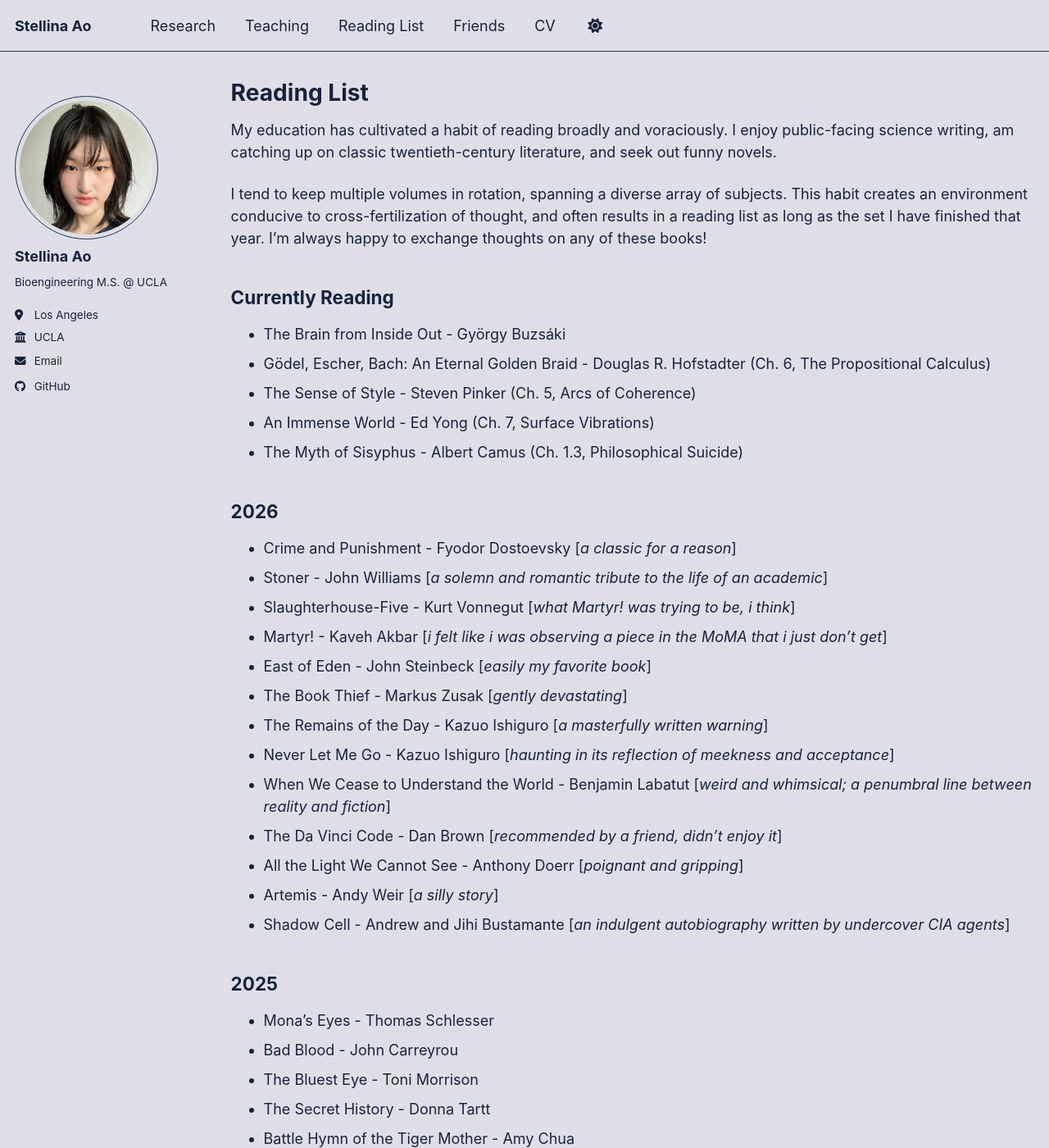
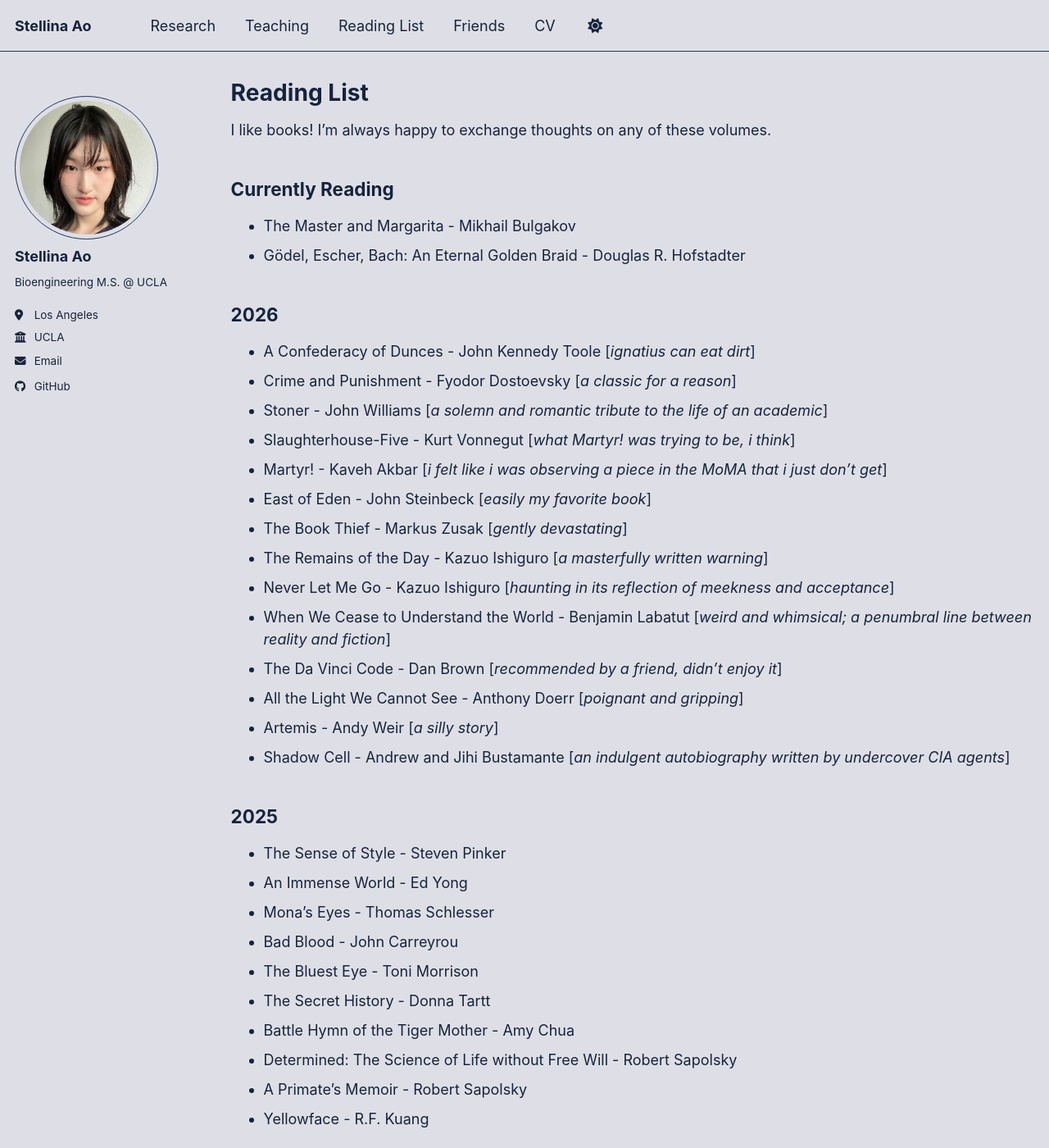
Before and after one commit to stellinaao/stellinaao.github.io, a Jekyll site: the page built from _pages/reading-list.md, in a window 1280 px wide and 1400 px high. Shown: the whole window at 82% size. Built offline with Jekyll 4.4.1, drawn with Linux system fonts in a browser that asks for light colours; a script bundle is joined from its source files by our own code; library files that are not in the unit come from our copies; some of the changed text lies outside the part shown.

Commit message:
updated about and reading list - sa

```diff
--- a/_pages/reading-list.md
+++ b/_pages/reading-list.md
@@ -9,20 +9,16 @@ keywords: "Stellina Ao, neuroscience, computation, compuational, computational n
 
 {% include base_path %}
 
-My education has cultivated a habit of reading broadly and voraciously. I enjoy public-facing science writing, am catching up on classic twentieth-century literature, and seek out funny novels.
-
-I tend to keep multiple volumes in rotation, spanning a diverse array of subjects. This habit creates an environment conducive to cross-fertilization of thought, and often results in a reading list as long as the set I have finished that year. I’m always happy to exchange thoughts on any of these books!
+I like books! I'm always happy to exchange thoughts on any of these volumes.
 
 Currently Reading
 -----
-* The Brain from Inside Out - György Buzsáki
-* Gödel, Escher, Bach: An Eternal Golden Braid - Douglas R. Hofstadter (Ch. 6, The Propositional Calculus)
-* The Sense of Style - Steven Pinker (Ch. 5, Arcs of Coherence)
-* An Immense World - Ed Yong (Ch. 7, Surface Vibrations)
-* The Myth of Sisyphus - Albert Camus (Ch. 1.3, Philosophical Suicide)
+* The Master and Margarita - Mikhail Bulgakov
+* Gödel, Escher, Bach: An Eternal Golden Braid - Douglas R. Hofstadter
 
 2026
 ----
+* A Confederacy of Dunces - John Kennedy Toole [*ignatius can eat dirt*]
 * Crime and Punishment - Fyodor Dostoevsky [*a classic for a reason*]
 * Stoner - John Williams [*a solemn and romantic tribute to the life of an academic*]
 * Slaughterhouse-Five - Kurt Vonnegut [*what Martyr! was trying to be, i think*]
@@ -50,9 +48,10 @@ Currently Reading
 
 Shelved - To Be Read!
 -----
+* Beloved - Toni Morrison
+* Catch-22 - Joseph Heller
+* The Stranger - Albert Camus
+* Lucky Jim - Kingsley Amis
+* The Brain from Inside Out - György Buzsáki
 * The Odyssey - Homer
-* A Confederacy of Dunces - John Kennedy Toole
-* Lucky Jim - Kingsley Amis
 * Doughnut Economics: 7 Ways to Think Like a 21st Century Economist - Kate Raworth
-* Projections - Karl Deisseroth
-* The Stranger - Albert Camus
```
Also changed, not shown: other parts of _pages/reading-list.md (+2 -0 lines), _pages/about.md (+2 -2 lines).
